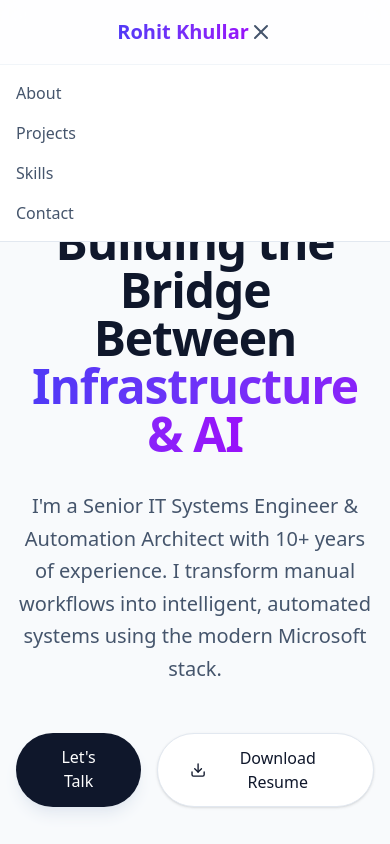
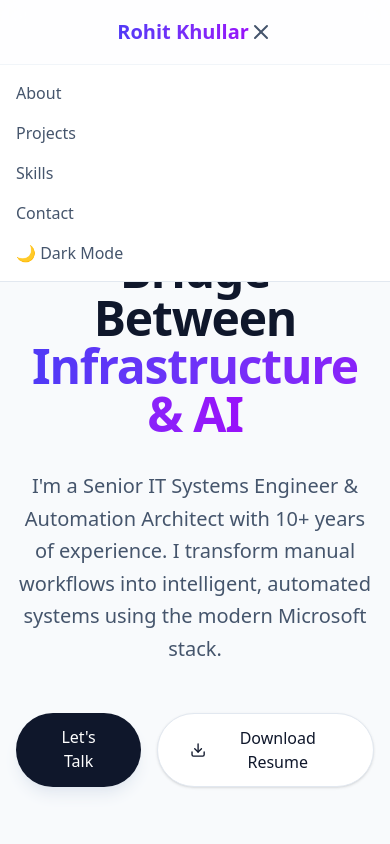
Before and after one commit to rohitkhullar786/rohit-portfolio, a React (Vite) app: page / in a window 390 px wide. Both pictures are taken after a click on the button 260 px from the left and 32 px from the top of the page. Shown: the top 844 px of the page. Built offline with nearby package versions, Linux system fonts and the light colour scheme.

Commit message:
Remove location, fix dark mode in mobile menu

```diff
--- a/src/App.jsx
+++ b/src/App.jsx
@@ -148,6 +148,12 @@ export default function Portfolio() {
               <a href="#projects" onClick={() => setIsMenuOpen(false)} className="text-slate-600 hover:text-indigo-600 px-4">Projects</a>
               <a href="#skills" onClick={() => setIsMenuOpen(false)} className="text-slate-600 hover:text-indigo-600 px-4">Skills</a>
               <a href="#contact" onClick={() => setIsMenuOpen(false)} className="text-slate-600 hover:text-indigo-600 px-4">Contact</a>
+              <button
+                onClick={() => setDarkMode(!darkMode)}
+                className="flex items-center text-slate-600 hover:text-indigo-600 px-4"
+              >
+                {darkMode ? '☀️ Light Mode' : '🌙 Dark Mode'}
+              </button>
             </div>
           </div>
         )}
@@ -162,7 +168,7 @@ export default function Portfolio() {
           className="text-center space-y-8"
         >
           <motion.div variants={fadeInUp} className="inline-block p-2 px-4 rounded-full bg-indigo-50 text-indigo-700 text-sm font-medium border border-indigo-100">
-            📍 Melbourne, Australia • Available for Senior Engineer & Architect Roles
+            Available for Senior Engineer & Architect Roles
           </motion.div>
 
           <motion.h1 variants={fadeInUp} className="text-5xl sm:text-7xl font-bold tracking-tight text-slate-900">
```
